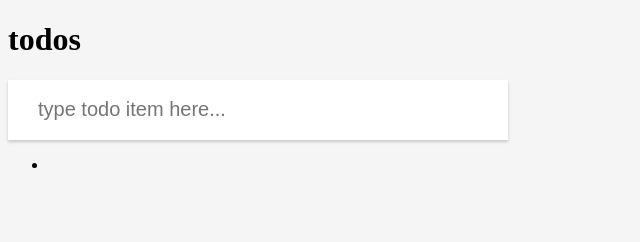
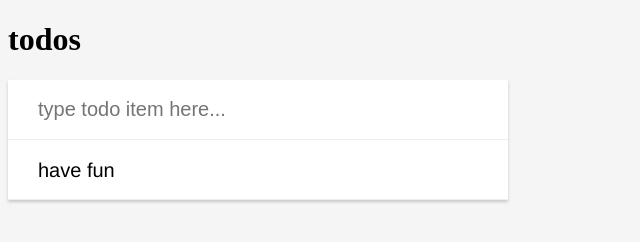
Before and after one commit to maxamey/summer16-3.4-ToDoList, a plain HTML site: page www/index.html in a window 1280 px wide. Shown: the whole page, without its empty margins (0-640 px from the left). Drawn offline with Linux system fonts and the light colour scheme.

Commit message:
Styled the list items.

```diff
--- a/www/index.html
+++ b/www/index.html
@@ -25,19 +25,20 @@
                value="ENTER"
                class="todo__enter"
                data-js="todo__enter"/>
-      </form>
         <ul class="list"
            data-js="list">
           <li class="list__item"
              data-js="list__item">
-
+             have fun
           </li>
-
         </ul>
         <footer class="footer"
                 data-js="footer">
 
         </footer>
+      </form>
+
+
 
 
     </div>
--- a/www/stylesheets/main.css
+++ b/www/stylesheets/main.css
@@ -13,7 +13,7 @@ html {
 }
 
 .container {
-
+  width: 500px;
 }
 
 .todo {
@@ -28,9 +28,11 @@ html {
 
 .todo__textInput {
   border: none;
+  border-bottom: 1px solid rgb(239, 239, 239);
+  outline: none;
   font-size: 20px;
   height: 60px;
-  padding: 30px;
+  padding: 0 30px;
   width: inherit;
 }
 
@@ -41,3 +43,21 @@ html {
   width: 1px;
 
 }
+
+.list {
+  margin: 0;
+  padding: 0;
+
+}
+
+.list__item {
+  background-color: rgb(255, 255, 255);
+  border-bottom: 1px solid rgb(239, 239, 239);
+  font-size: 20px;
+  display: inline-block;
+  height: 60px;
+  line-height: 60px;
+  margin: 0;
+  padding: 0 30px;
+  width: 500px;
+}
```
Also changed, not shown: README.md. Lines whose indentation alone changed are shown as unchanged.
